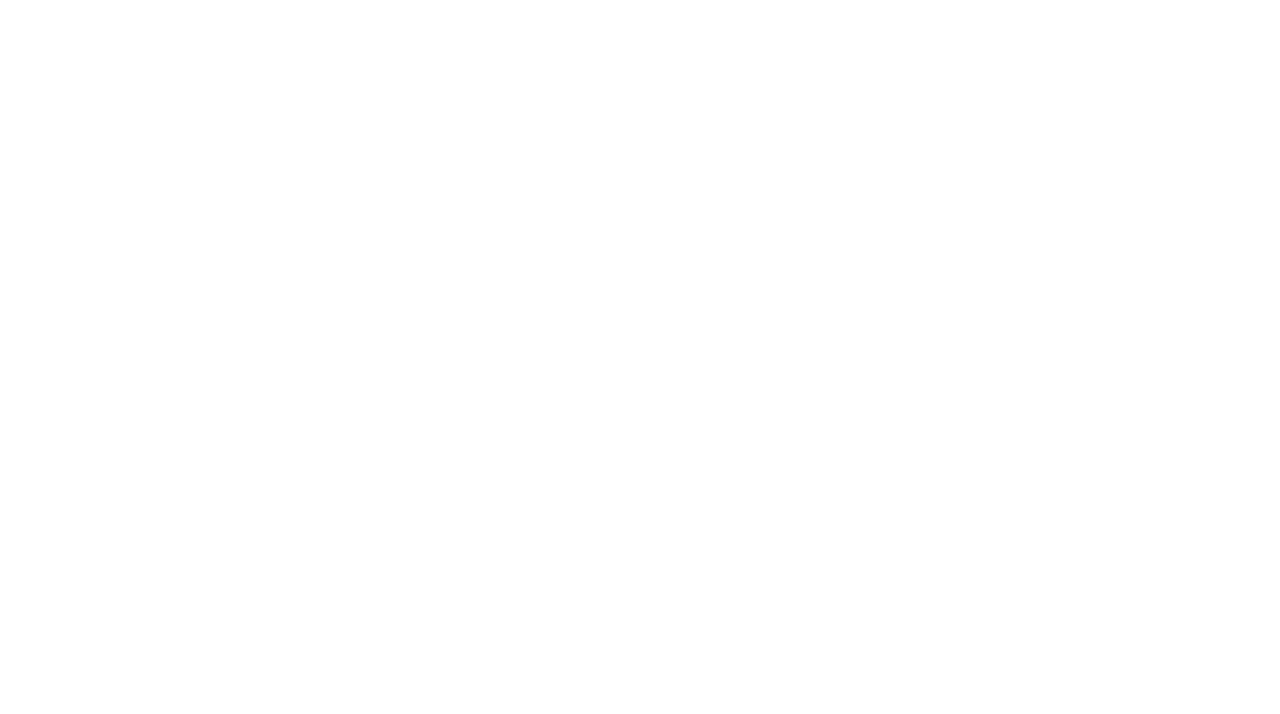
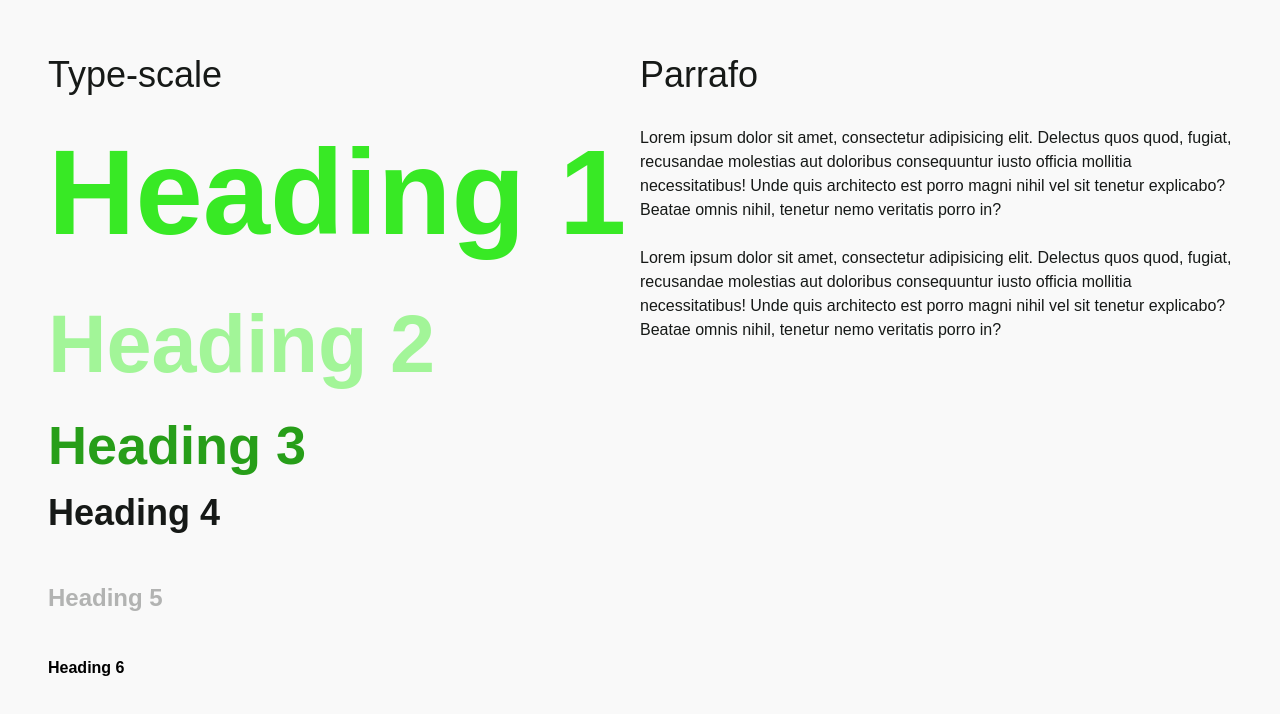
Before and after one commit to michventura/michcodes, a plain HTML site: page index.html in a window 1280 px wide. Drawn offline with Linux system fonts and the light colour scheme; a web font is replaced by a local one.

Commit message:
Scaffold basico de CSS y markup

```diff
--- a/css/style.css
+++ b/css/style.css
@@ -1,12 +1,71 @@
 /* Tipografía */
+@import url('https://rsms.me/inter/inter.css');
 
 /****************************************
 *    Variables
 *****************************************/
+:root {
+  /* Colores */
+  --primario: #38e925;
+  --primario-claro: #a2f598;
+  --primario-fuerte: #279e19;
+  --secundario: #161917;
+  --secundario-claro: #b2b3b2;
+  --secundario-fuerte: #000000;
+  --blanco: #ffffff;
+  --blanco-oscuro: #f9f9f9;
+  /* Tipografía */
+  font-family: 'Inter var', sans-serif;
+  /* Type-scale */
+  --h1: 121px;
+  --h2: 81px;
+  --h3: 54px;
+  --h4: 36px;
+  --h5: 24px;
+  --h6: 16px;
+}
 
 /****************************************
 *    Base
 *****************************************/
+html {
+  height: 100%;
+}
+
+body {
+  color: var(--secundario);
+  background: var(--blanco-oscuro);
+}
+
+h1 {
+  font-size: var(--h1);
+  color: var(--primario);
+}
+
+h2 {
+  font-size: var(--h2);
+  color: var(--primario-claro);
+}
+
+h3 {
+  font-size: var(--h3);
+  color: var(--primario-fuerte);
+}
+
+h4 {
+  font-size: var(--h4);
+  color: var(--secundario);
+}
+
+h5 {
+  font-size: var(--h5);
+  color: var(--secundario-claro);
+}
+
+h6 {
+  font-size: var(--h6);
+  color: var(--secundario-fuerte);
+}
 
 /****************************************
 *    Componentes
--- a/index.html
+++ b/index.html
@@ -4,11 +4,33 @@
 <head>
   <meta charset="UTF-8">
   <meta name="viewport" content="width=device-width, initial-scale=1.0">
-  <title>Documento</title>
+  <title>Quién eres - Qué haces</title>
+  <link rel="stylesheet" href="css/reset.min.css">
+  <link rel="stylesheet" href="css/style.css">
 </head>
 
-<body>
+<body style="display: flex; padding: 3rem;">
   <!-- HTML:Markup - Comienza aquí -->
+  <div style="flex: 1 0 50%;">
+    <p style="font-size: var(--h4);">Type-scale</p>
+    <h1>Heading 1</h1>
+    <h2>Heading 2</h2>
+    <h3>Heading 3</h3>
+    <h4>Heading 4</h4>
+    <h5>Heading 5</h5>
+    <h6>Heading 6</h6>
+  </div>
+  <div>
+    <p style="font-size: var(--h4);">Parrafo</p>
+    <br>
+    <p>Lorem ipsum dolor sit amet, consectetur adipisicing elit. Delectus quos quod, fugiat, recusandae molestias aut
+      doloribus consequuntur iusto officia mollitia necessitatibus! Unde quis architecto est porro magni nihil vel sit
+      tenetur explicabo? Beatae omnis nihil, tenetur nemo veritatis porro in?</p>
+    <br>
+    <p>Lorem ipsum dolor sit amet, consectetur adipisicing elit. Delectus quos quod, fugiat, recusandae molestias aut
+      doloribus consequuntur iusto officia mollitia necessitatibus! Unde quis architecto est porro magni nihil vel sit
+      tenetur explicabo? Beatae omnis nihil, tenetur nemo veritatis porro in?</p>
+  </div>
 </body>
 
 </html>
```
